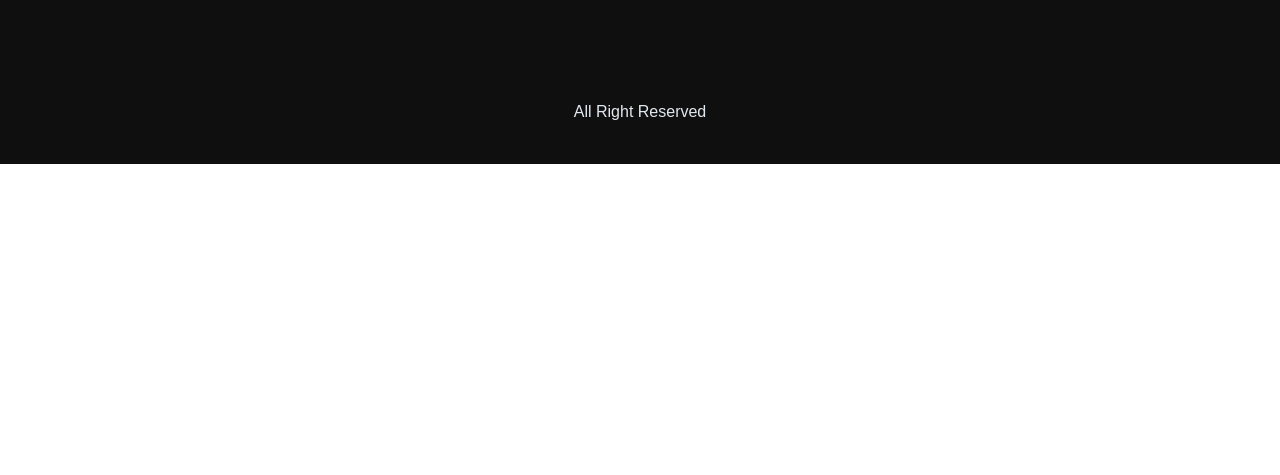
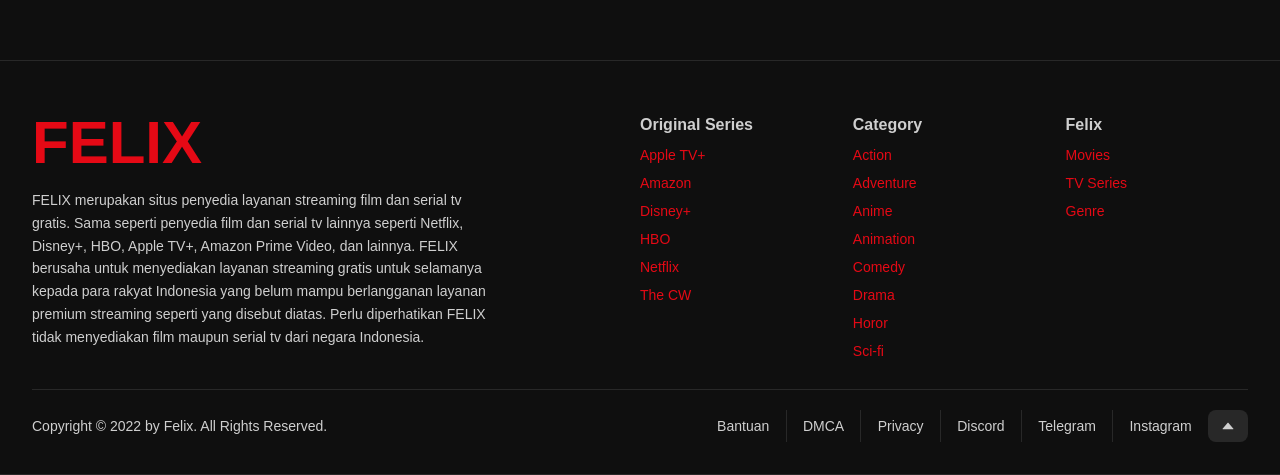
Before and after one commit to Dedenno17/movie-app-clone, a Next.js app: page / in a window 1280 px wide. Shown: the part 2021-2496 px from the top of the page. Before the commit the page ends 2185 px from the top, so only its background shows below. Built offline with nearby package versions, Linux system fonts and the light colour scheme.

Commit message:
membuat Footer component

```diff
--- /dev/null
+++ b/src/components/Footer/Footer.tsx
@@ -0,0 +1,119 @@
+import React, { ReactNode } from 'react';
+import { AiFillCaretUp } from 'react-icons/ai';
+
+interface list {
+  name: string;
+  lists: string[];
+}
+
+const footerList: list[] = [
+  {
+    name: 'Original Series',
+    lists: ['Apple TV+', 'Amazon', 'Disney+', 'HBO', 'Netflix', 'The CW'],
+  },
+  {
+    name: 'Category',
+    lists: [
+      'Action',
+      'Adventure',
+      'Anime',
+      'Animation',
+      'Comedy',
+      'Drama',
+      'Horor',
+      'Sci-fi',
+    ],
+  },
+  {
+    name: 'Felix',
+    lists: ['Movies', 'TV Series', 'Genre'],
+  },
+];
+
+const copyRightList: string[] = [
+  'Bantuan',
+  'DMCA',
+  'Privacy',
+  'Discord',
+  'Telegram',
+  'Instagram',
+];
+
+const Footer = () => {
+  const scrollToTopHandler = (): void => {
+    window.scrollTo(0, 0);
+  };
+
+  return (
+    <footer className="max-w-[1440px] mx-auto p-8 border-y-[1px] border-y-secondaryGrey hidden lg:block">
+      <div className="w-full flex justify-between py-5">
+        <div className="w-[40%] pr-4">
+          <h1 className="text-6xl text-primaryRed font-bold mb-4">FELIX</h1>
+          <p className="text-primaryGrey text-sm leading-relaxed">
+            FELIX merupakan situs penyedia layanan streaming film dan serial tv
+            gratis. Sama seperti penyedia film dan serial tv lainnya seperti
+            Netflix, Disney+, HBO, Apple TV+, Amazon Prime Video, dan lainnya.
+            FELIX berusaha untuk menyediakan layanan streaming gratis untuk
+            selamanya kepada para rakyat Indonesia yang belum mampu berlangganan
+            layanan premium streaming seperti yang disebut diatas. Perlu
+            diperhatikan FELIX tidak menyediakan film maupun serial tv dari
+            negara Indonesia.
+          </p>
+        </div>
+        <div className="flex justify-between items-start w-[50%]">
+          {footerList.map(
+            (item: list, i: number): ReactNode => (
+              <div className="w-[30%]" key={Math.random() + i + ''}>
+                <h2 className="text-md text-primaryGrey mb-2 font-semibold">
+                  {item.name}
+                </h2>
+                <ul>
+                  {item.lists.map(
+                    (li: string, i: number): ReactNode => (
+                      <li
+                        key={Math.random() + i + ''}
+                        className="text-primaryRed text-sm mb-2"
+                      >
+                        {li}
+                      </li>
+                    )
+                  )}
+                </ul>
+              </div>
+            )
+          )}
+        </div>
+      </div>
+      <div className="w-full border-t-[1px] border-t-secondaryGrey pt-5 flex justify-between items-stretch">
+        <span className="text-primaryGrey text-sm flex items-center justify-center">
+          Copyright &copy; {new Date().getFullYear()} by Felix. All Rights
+          Reserved.
+        </span>
+        <ul className="w-[45%] flex justify-between">
+          {copyRightList.map(
+            (item: string, i: number): ReactNode => (
+              <li
+                key={Math.random() + i + ''}
+                className={`text-primaryGrey text-sm flex-grow flex items-center justify-center ${
+                  i === 0
+                    ? 'border-l-none'
+                    : 'border-l-[1px] border-l-secondaryGrey'
+                }`}
+              >
+                {item}
+              </li>
+            )
+          )}
+          <li
+            className="flex justify-center items-center bg-secondaryGrey rounded-lg px-3 py-2 cursor-pointer"
+            onClick={scrollToTopHandler}
+          >
+            <AiFillCaretUp className="text-md text-primaryGrey" />
+          </li>
+        </ul>
+      </div>
+    </footer>
+  );
+};
+
+export default React.memo(Footer);
--- a/src/components/Header/Header.tsx
+++ b/src/components/Header/Header.tsx
@@ -28,10 +28,6 @@ const Header: React.FC<{ onShow: () => void }> = (props) => {
   const showSearchMobileHandler = () => {
     setIsShowSearchMobile((prevState) => !prevState);
   };
-
-  useEffect(() => {
-    console.log(scrollYValue);
-  }, [scrollYValue]);
 
   return (
     <header
--- a/src/components/Layout/Layout.tsx
+++ b/src/components/Layout/Layout.tsx
@@ -2,6 +2,7 @@ import React, { ReactNode, useState } from 'react';
 import { useScreenResponsive } from '../../hooks/useScreenResponsive';
 import Header from '../Header/Header';
 import NavMobile from '../Header/NavMobile';
+import Footer from '../Footer/Footer';
 
 interface BaseLayoutProps {
   children?: ReactNode;
@@ -23,9 +24,7 @@ const Layout: React.FC<BaseLayoutProps> = (props) => {
       <main className="max-w-[1440px] mx-auto h-[2000px]">
         {props.children}
       </main>
-      <footer className="w-full p-10 text-center text-slate-200">
-        All Right Reserved
-      </footer>
+      <Footer />
       <NavMobile isShow={isShowNavMobile} />
     </div>
   );
--- a/styles/globals.css
+++ b/styles/globals.css
@@ -10,3 +10,9 @@
   box-sizing: border-box;
   font-family: 'Quicksand', sans-serif;
 }
+
+@layer base {
+  html {
+    scroll-behavior: smooth;
+  }
+}
```
